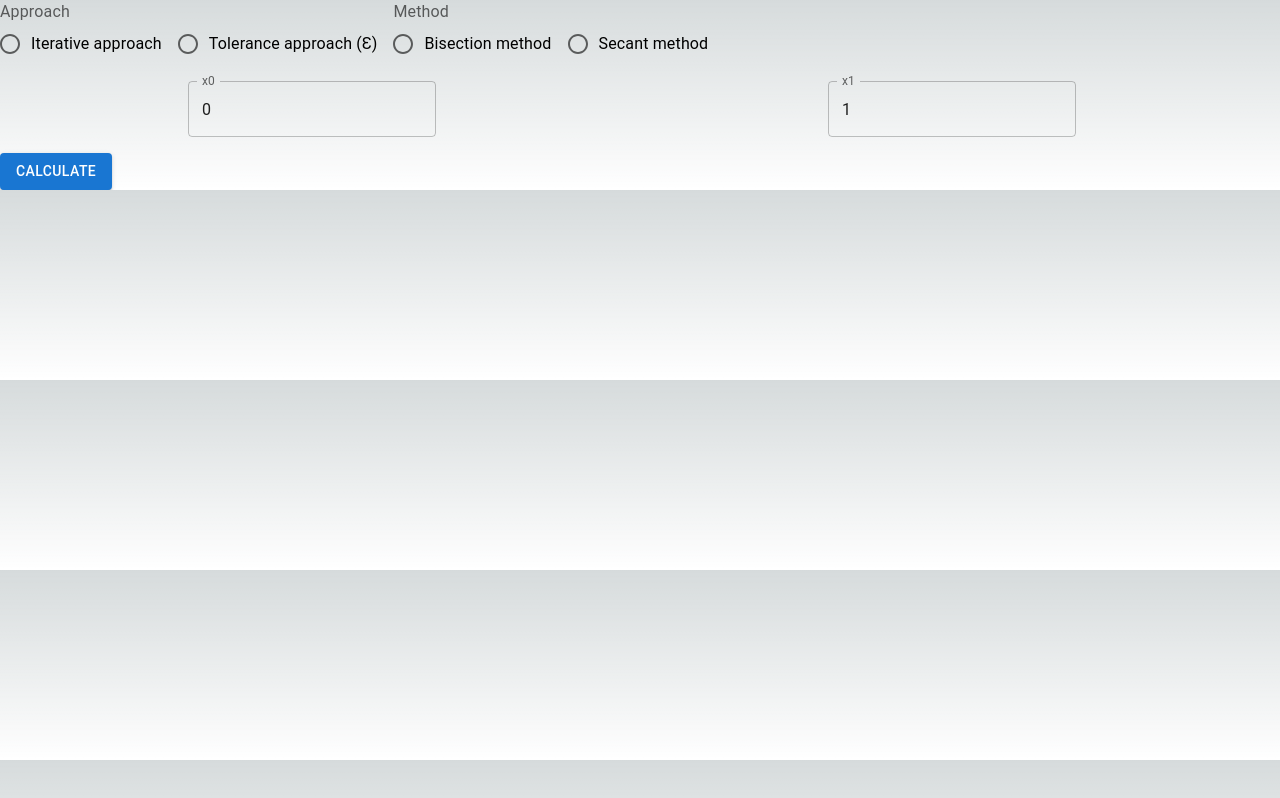
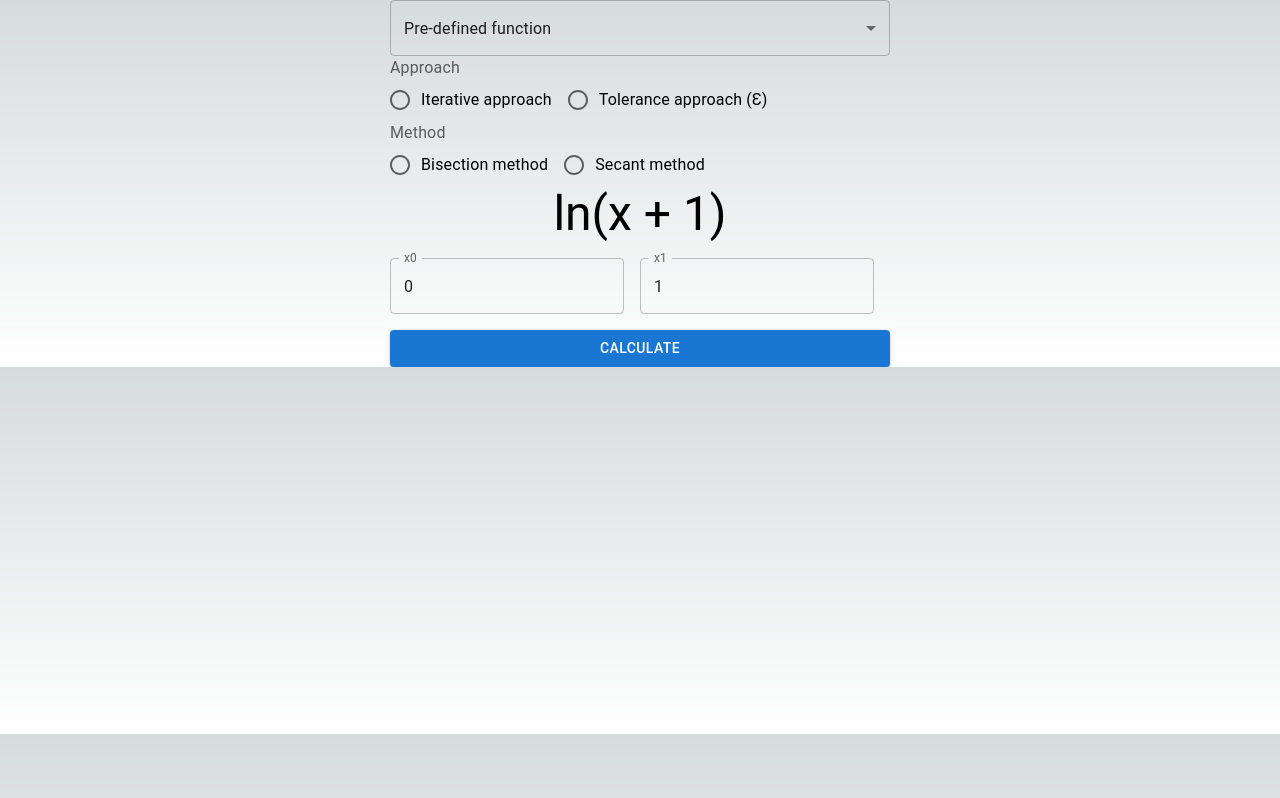
Before and after one commit to Ben-Sicat/mp5, a Next.js app: page /root-finding/components/RootFind in a window 1280 px wide. Built offline with nearby package versions, Linux system fonts and the light colour scheme.

Commit message:
fix(refactor): styling, moved select menu inside RootFind component

```diff
--- a/src/pages/root-finding/components/RootFind.jsx
+++ b/src/pages/root-finding/components/RootFind.jsx
@@ -1,4 +1,4 @@
-import React, { useState }  from 'react'
+import React, { useEffect, useState }  from 'react'
 import {
   Box,
   Typography,
@@ -38,6 +38,7 @@ export const output = {
 
 export const inputStyle = {
   marginTop: "1em",
+  width: "100%",
   marginBottom: "1em",
   marginRight: "1em"
 }
@@ -46,7 +47,24 @@ export const outputText = {
   marginBottom: "1em"
 }
 
-function RootFind({ rootFunctionValueType }) {
+export const formContainer = {
+  display: "flex",
+  width: "100vw",
+  flexDirection: "column",
+  height: "100%",
+  justifyContent: "center",
+  alignSelf: "center",
+  justifySelf: "center",
+  maxWidth: "500px",
+}
+
+export const equationContainer = {
+  alignSelf: "center"
+}
+
+function RootFind() {
+  const [rootFunctionValueType, setRootFunctionValueType] = useState('predefined')
+
   const [rootFindInput, setRootFindInput] = useState({
     userFunction: rootFunctionValueType === "predefined" ? "log(x+1,e)" : "",
     firstGuessPoint: 0,
@@ -60,12 +78,12 @@ function RootFind({ rootFunctionValueType }) {
   const [selectedMethod, setSelectedMethod] = useState('');
   const [selectedApproach, setSelectedApproach] = useState('')
 
+
   async function handleSubmit(e) {
     if (rootFindInput.userFunction === "" || rootFindInput.userFunction === "f(x)") {
       // setErrMessage('Please enter a valid function');
       return;
     }
-
     try {
       e.preventDefault();
       setIsCalculate(true);
@@ -105,8 +123,25 @@ function RootFind({ rootFunctionValueType }) {
     setSelectedMethod(e.target.value);
   }
 
+  function handleChange(e) {
+    e.preventDefault();
+    setRootFunctionValueType(e.target.value);
+  }
+
   return (
-    <div>
+    <Box sx={formContainer}>
+      <FormControl>
+        <Select
+          id="select"
+          defaultValue='predefined'
+          value={rootFunctionValueType}
+          onChange={handleChange}
+        >
+        <MenuItem value={'predefined'}>Pre-defined function</MenuItem>
+        <MenuItem value={'userdefined'}>Define a function</MenuItem>
+        </Select>
+      </FormControl>
+
       <FormControl>
         <FormLabel id="root-find-approach-label">Approach</FormLabel>
         <RadioGroup
@@ -133,17 +168,17 @@ function RootFind({ rootFunctionValueType }) {
         </RadioGroup>
       </FormControl>
 
-       <FormControl sx={inputGroup}>
-
+      <Box sx={equationContainer}>
+        {rootFunctionValueType === "predefined" && <Typography variant="h3"> ln(x + 1)</Typography>}
         {rootFunctionValueType === "userdefined" && <TextField
         sx={inputStyle}
         id="equation"
         label="f(x)"
         value={rootFindInput.userFunction}
         onChange={(e) => setRootFindInput(prev => ({ ...prev, userFunction: e.target.value }))} />}
+      </Box>
 
-        {rootFunctionValueType === "predefined" && <Typography variant="h4"> ln(x + 1)</Typography>}
-
+       <FormControl sx={inputGroup}>
         <TextField
           sx={inputStyle}
           id="first_guess"
@@ -198,7 +233,7 @@ function RootFind({ rootFunctionValueType }) {
       {/* {!isCalculate ?  : <Button variant="contained" onClick={resetForm}> Restart </Button>} */}
 
         {!isCalculate && <Typography type="error" sx={{ color: "red"}}>{errMessage}</Typography>}
-    </div>
+    </Box>
   )
 }
 
```
Also changed, not shown: src/pages/root-finding/index.jsx (+43 -24 lines). Lines whose indentation alone changed are shown as unchanged.
